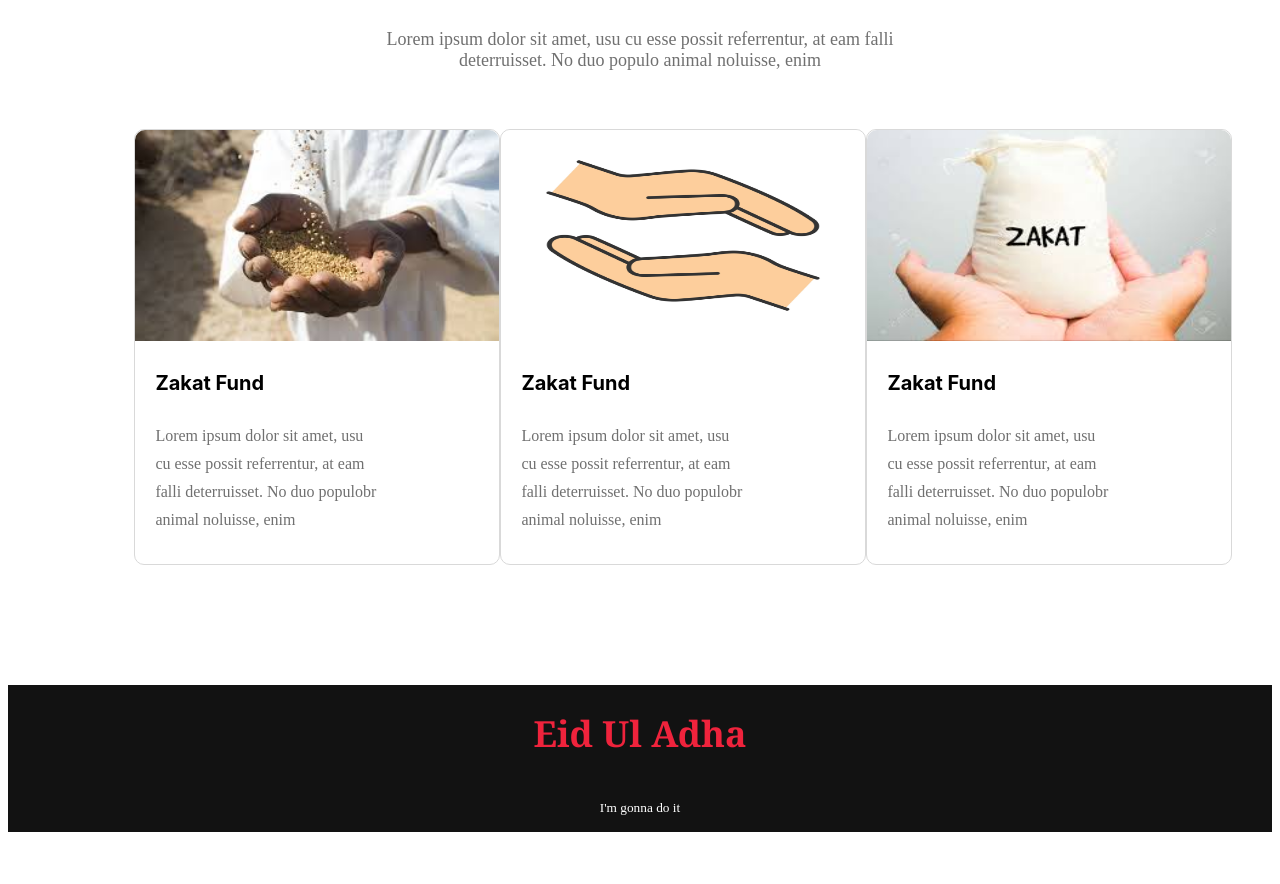
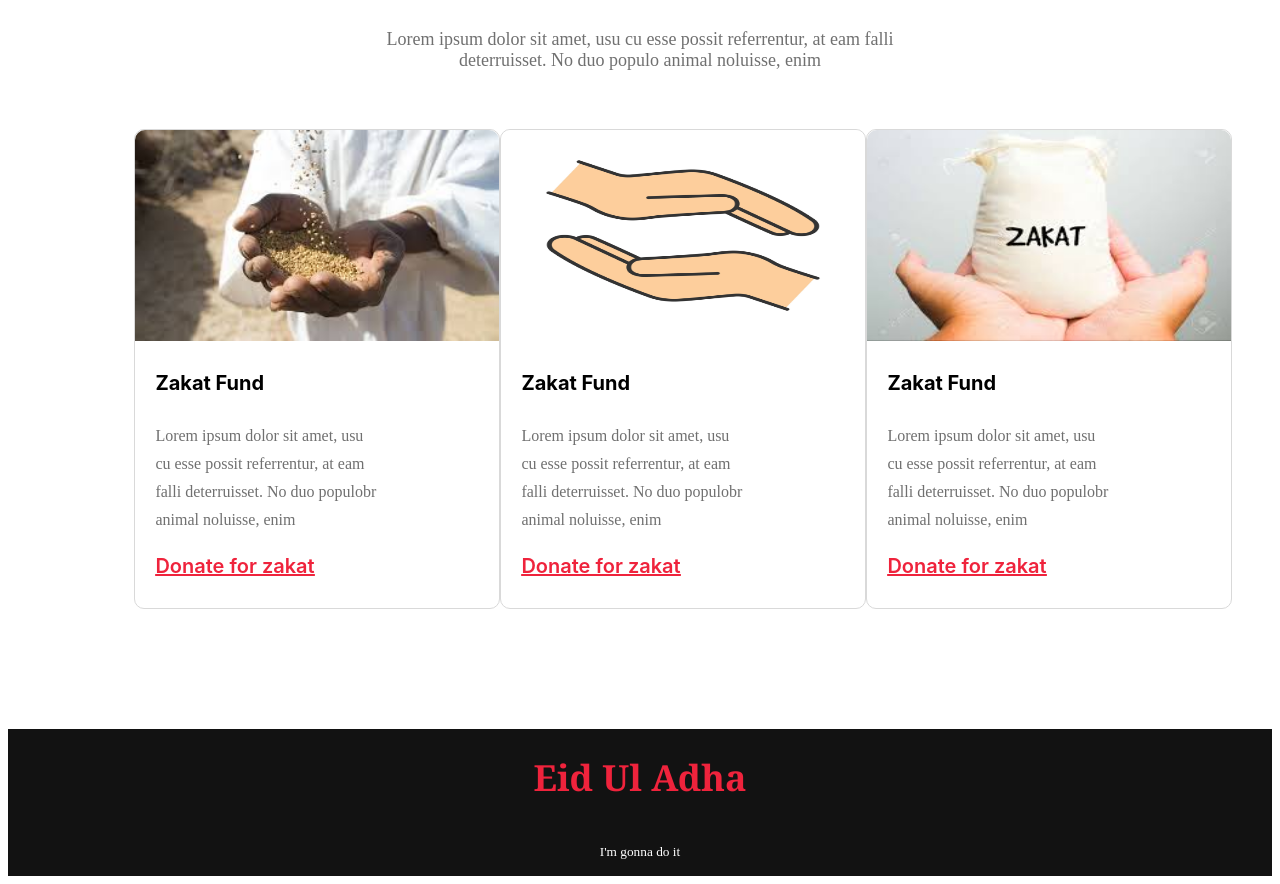
Before and after one commit to Milon3658/Eid-Zakat, a plain HTML site: page index.html in a window 1280 px wide. Shown: the part 3640-4524 px from the top of the page. Before the commit the page ends 4480 px from the top, so only its background shows below. Drawn offline with Linux system fonts and the light colour scheme.

Commit message:
issue solved

```diff
--- a/index.html
+++ b/index.html
@@ -159,6 +159,7 @@
                 <h4>Zakat Fund</h4>
                 <p>Lorem ipsum dolor sit amet, usu <br> cu esse possit referrentur, at eam <br> falli deterruisset. No duo populobr <br>
                      animal noluisse, enim</p>
+                <a href="#"><u>Donate for zakat</u></a>
             </div>
         </div>
         <div class="Zakat-Card">
@@ -166,7 +167,11 @@
                 <img src="images/zakat-2.webp" alt="">
                 <h4>Zakat Fund</h4>
                 <p>Lorem ipsum dolor sit amet, usu <br> cu esse possit referrentur, at eam <br> falli deterruisset. No duo populobr <br>
-                     animal noluisse, enim</p>
+                     animal noluisse, enim
+                </p>
+
+                <a href="#"><u>Donate for zakat</u></a>
+
             </div>
         </div>
         <div class="Zakat-Card">
@@ -174,7 +179,10 @@
                 <img src="images/zakat-3.jpg" alt="">
                 <h4>Zakat Fund</h4>
                 <p>Lorem ipsum dolor sit amet, usu <br> cu esse possit referrentur, at eam <br> falli deterruisset. No duo populobr <br>
-                     animal noluisse, enim</p>
+                     animal noluisse, enim
+                </p>
+
+                <a href="#"><u>Donate for zakat</u></a>
             </div>
         </div>
     </section>
--- a/style.css
+++ b/style.css
@@ -153,6 +153,7 @@ border-radius: 10px;
     border: 1px solid rgba(217, 217, 217, 1);    ;
     display: flex;
     margin-bottom: 20px;
+    padding-bottom: 30px;
 }
 .Zakat-Card h4{
     font-family: 'Inter';
@@ -168,7 +169,16 @@ border-radius: 10px;
     font-size: 16px;
     line-height: 28px;
     padding-left: 20px;
-    margin-bottom: 30px;
+    margin-bottom: 20px;
+}
+.Zakat-Card a{
+    color: #EF233C;
+    padding-left: 20px;
+    font-family: 'Inter';
+font-style: normal;
+font-weight: 600;
+font-size: 20px;
+
 }
 .Zakat-Card img{
     width: 364px;
```
